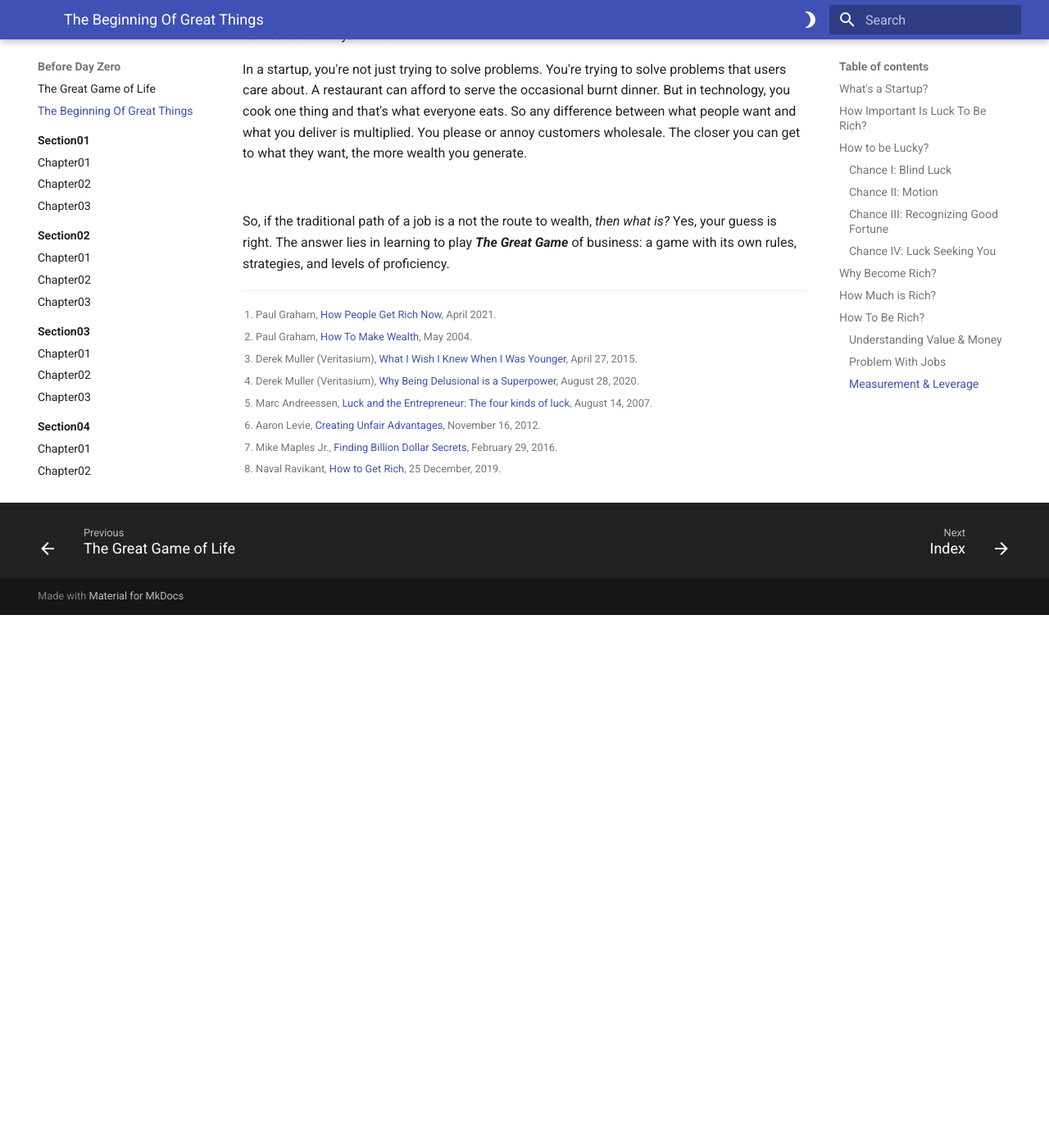
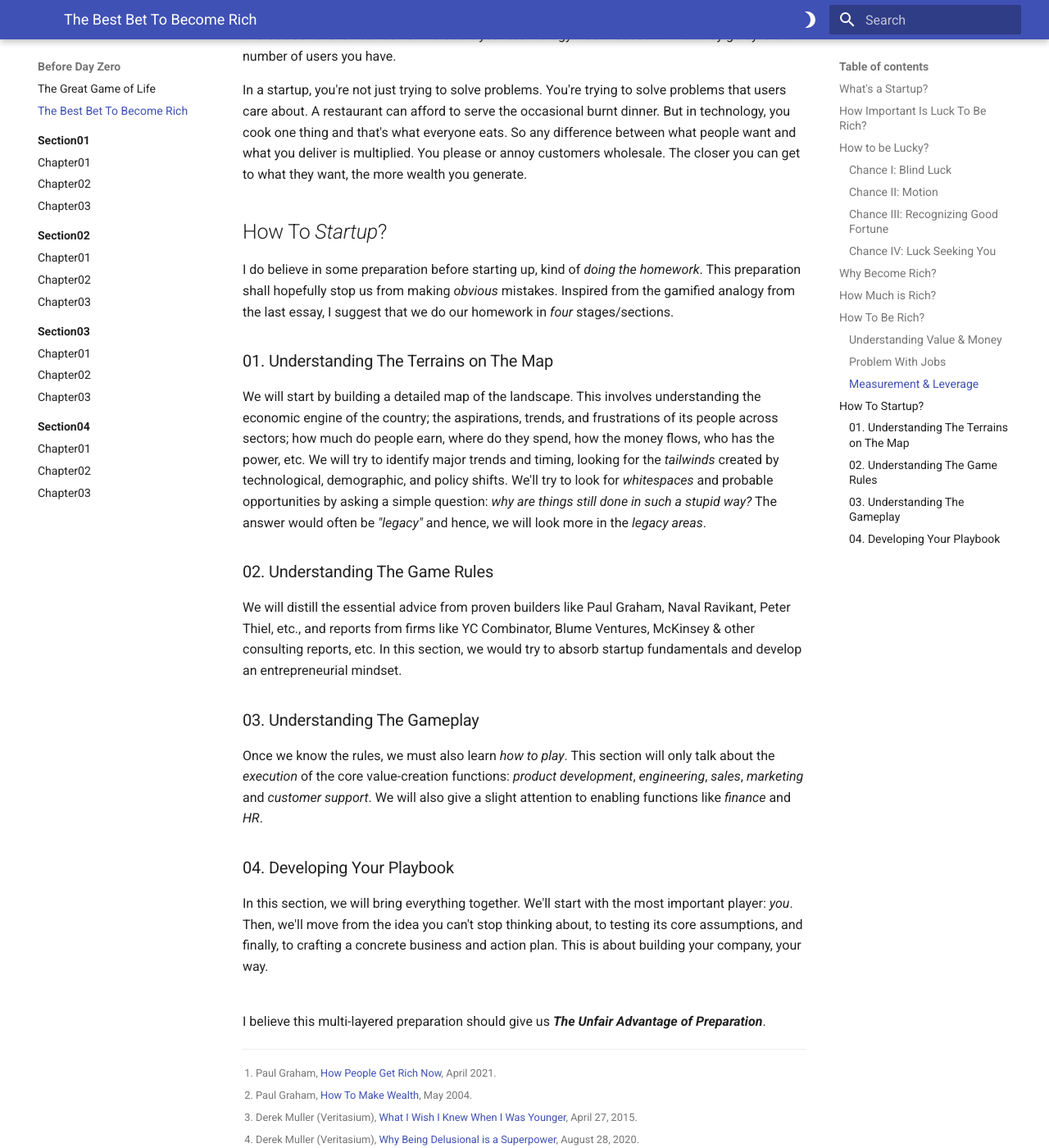
Before and after one commit to From-X-to-Y-Series/before-day-zero, an MkDocs documentation site: the page built from docs/docs/best_bet_to_get_rich.md, in a window 1280 px wide and 1400 px high, scrolled down 10402 px. Shown: the whole window at 82% size. Built offline with MkDocs 1.6.1 and Material for MkDocs 9.7.7, drawn with Linux system fonts in a browser that asks for light colours; before the commit the page ends 11152 px from its top, so only the background shows below that; some of the changed text lies outside the part shown.

Commit message:
Add the best bet to become rich essay. Renamed the old one.

```diff
--- a/docs/docs/beginning_of_great.md
+++ b/docs/docs/best_bet_to_get_rich.md
@@ -1,4 +1,4 @@
-# The Beginning Of Great Things
+# The Best Bet To Become Rich
 
 Let's assume you want to get rich. *How would you do it?* Perhaps the best way to answer is by understanding *how the rich got rich*.
 
@@ -178,11 +178,28 @@ For most people, the most powerful motivator is not the hope of gain, but the fe
 
 In a startup, you're not just trying to solve problems. You're trying to solve problems that users care about. A restaurant can afford to serve the occasional burnt dinner. But in technology, you cook one thing and that's what everyone eats. So any difference between what people want and what you deliver is multiplied. You please or annoy customers wholesale. The closer you can get to what they want, the more wealth you generate.
 
+## How To *Startup*?
+
+I do believe in some preparation before starting up, kind of *doing the homework*. This preparation shall hopefully stop us from making *obvious* mistakes. Inspired from the gamified analogy from the last essay, I suggest that we do our homework in *four* stages/sections.
+
+### 01. Understanding The Terrains on The Map
+
+We will start by building a detailed map of the landscape. This involves understanding the economic engine of the country; the aspirations, trends, and frustrations of its people across sectors; how much do people earn, where do they spend, how the money flows, who has the power, etc. We will try to identify major trends and timing, looking for the *tailwinds* created by technological, demographic, and policy shifts. We'll try to look for *whitespaces* and probable opportunities by asking a simple question: *why are things still done in such a stupid way?* The answer would often be *"legacy"* and hence, we will look more in the *legacy areas*.
+
+### 02. Understanding The Game Rules
+
+We will distill the essential advice from proven builders like Paul Graham, Naval Ravikant, Peter Thiel, etc., and reports from firms like YC Combinator, Blume Ventures, McKinsey & other consulting reports, etc. In this section, we would try to absorb startup fundamentals and develop an entrepreneurial mindset.
+
+### 03. Understanding The Gameplay
+
+Once we know the rules, we must also learn *how to play*. This section will only talk about the *execution* of the core value-creation functions: *product development*, *engineering*, *sales*, *marketing* and *customer support*. We will also give a slight attention to enabling functions like *finance* and *HR*.
+
+### 04. Developing Your Playbook
+
+In this section, we will bring everything together. We'll start with the most important player: *you*. Then, we'll move from the idea you can't stop thinking about, to testing its core assumptions, and finally, to crafting a concrete business and action plan. This is about building your company, your way.
+
 <br>
-
-So, if the traditional path of a job is a not the route to wealth, *then what is?* Yes, your guess is right. The answer lies in learning to play ***The Great Game*** of business: a game with its own rules, strategies, and levels of proficiency.
-
-
+I believe this multi-layered preparation should give us ***The Unfair Advantage of Preparation***.
 
 
 
```
Also changed, not shown: other parts of docs/docs/best_bet_to_get_rich.md (+1 -1 lines), docs/docs/index.md (+1 -1 lines).
